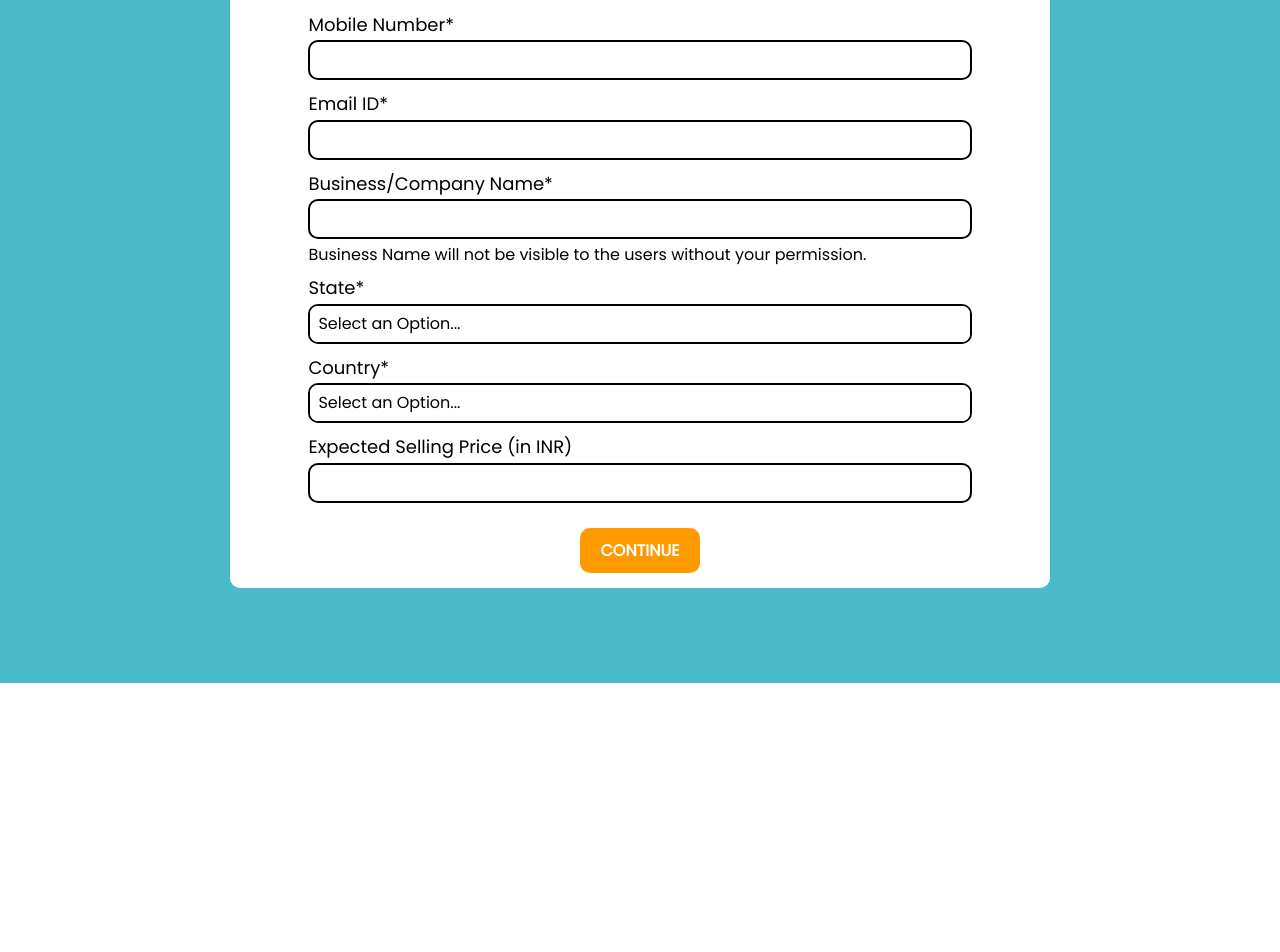
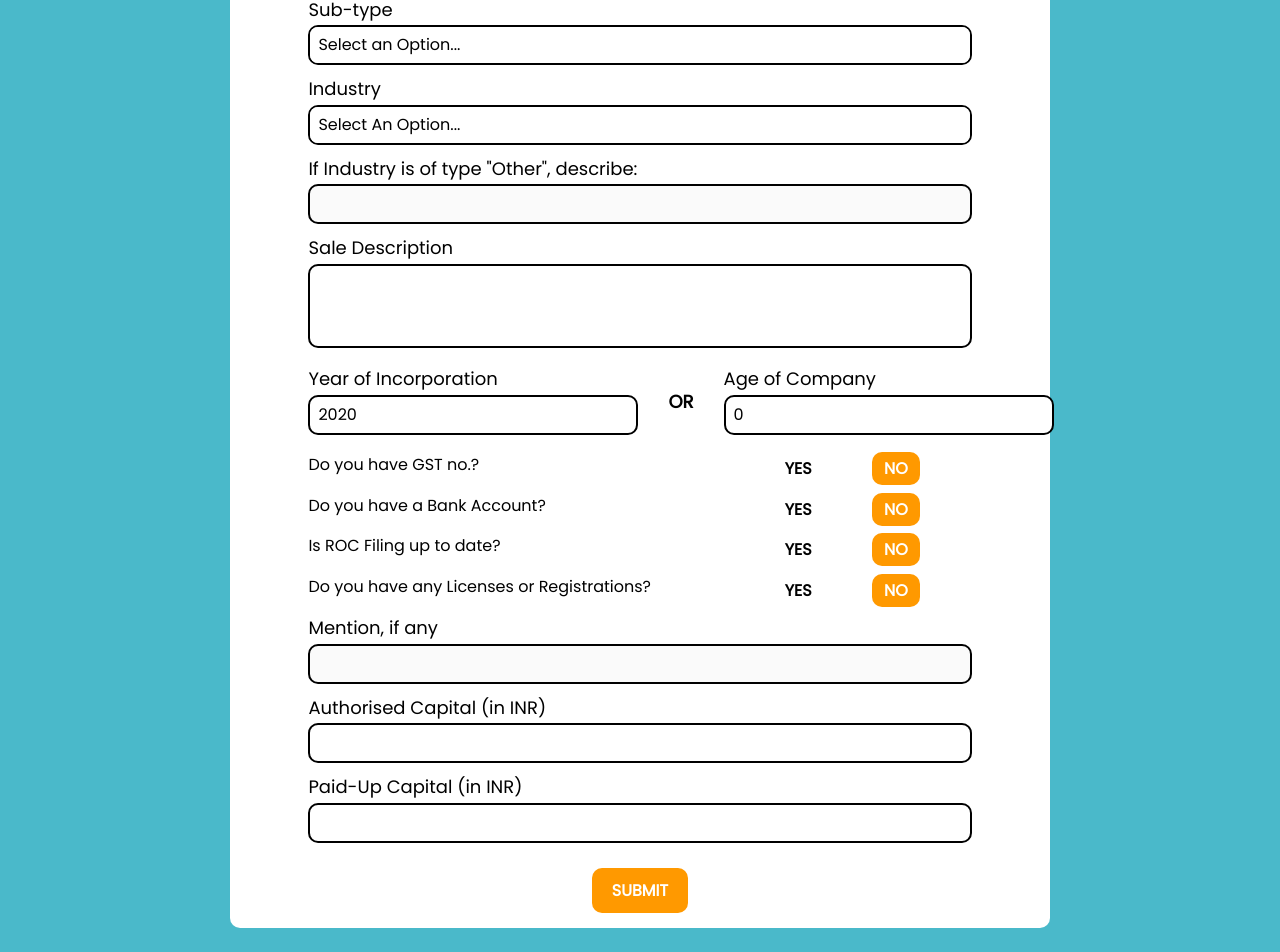
Before and after one commit to veeru153/corpmart-frontend-backup, a React (Create React App) app: page /additional-data in a window 1280 px wide. Before the commit this address led to /list-your-business. Shown: the part 289-1241 px from the top of the page. Before the commit the page ends 972 px from the top, so only its background shows below. Built offline with nearby package versions, Linux system fonts and the light colour scheme.

Commit message:
Bug Fixes

```diff
--- a/src/components/BusinessSlide/BusinessSlide.js
+++ b/src/components/BusinessSlide/BusinessSlide.js
@@ -28,7 +28,7 @@ const BusinessSlide = (props) => {
                     <div className={styles.businessInfoLabel}>Industry</div>
                     <div className={styles.businessInfoValue}>
                         {industry
-                        ?  (industry.toLowerCase() == "others" ? industryOther.toLowerCase() : industry.toLowerCase())
+                        ?  (industry.toLowerCase() == "others" && industryOther ? industryOther.toLowerCase() : industry.toLowerCase())
                         :  "Available After Contact"}
                     </div>
                 </div>
--- a/src/components/FilterSort/filterOptions/State/stateList.js
+++ b/src/components/FilterSort/filterOptions/State/stateList.js
@@ -7,6 +7,7 @@ const stateList = [
     { name: 'Chandigarh', checked: false },
     { name: 'Chattisgarh', checked: false },
     { name: 'Dadra and Nagar Haveli and Daman and Diu', checked: false },
+    { name: 'Delhi', checked: false },
     { name: 'Goa', checked: false },
     { name: 'Gujarat', checked: false },
     { name: 'Haryana', checked: false },
@@ -23,7 +24,6 @@ const stateList = [
     { name: 'Meghalaya', checked: false },
     { name: 'Mizoram', checked: false },
     { name: 'Nagaland', checked: false },
-    { name: 'National Capital Territory of Delhi', checked: false },
     { name: 'Odisha', checked: false },
     { name: 'Puducherry', checked: false },
     { name: 'Punjab', checked: false },
--- a/src/components/FilterSort/filterOptions/SubType.js
+++ b/src/components/FilterSort/filterOptions/SubType.js
@@ -15,6 +15,7 @@ class SubType extends Component {
             { name: 'Micro Finance Company', checked: false},
             { name: 'Insurance Company', checked: false},
             { name: 'Direct Selling Company', checked: false},
+            { name: 'Pvt. Ltd.', checked: false},
             { name: 'Others', checked: false},
         ],
         selectedSubTypes: [],
--- a/src/components/FilterSort/filterOptions/Type/subTypeList.js
+++ b/src/components/FilterSort/filterOptions/Type/subTypeList.js
@@ -7,6 +7,7 @@ const subTypeList = [
     { name: 'Micro Finance Company', checked: false},
     { name: 'Insurance Company', checked: false},
     { name: 'Direct Selling Company', checked: false},
+    { name: 'Pvt. Ltd.', checked: false},
     { name: 'Others', checked: false},
 ]
 
--- a/src/screens/BusinessDetails/BusinessDetails.js
+++ b/src/screens/BusinessDetails/BusinessDetails.js
@@ -29,7 +29,7 @@ class BusinessDetails extends Component {
             askingPrice: 0,
             gst: false,
             bankAcc: false,
-            ieCode: false,
+            roc: false,
             otherLicenses: false,
             balancesheet: false,
             balancesheetId: null,
@@ -87,6 +87,7 @@ class BusinessDetails extends Component {
                 res = await Axios.get(`/business-detail/?format=json&business_id=${id}`);
             }
             let data = await res.data[0];
+            console.log(data);
             this.setState((prevState) => ({
                 ...prevState,
                 currBusiness: {
@@ -95,13 +96,15 @@ class BusinessDetails extends Component {
                     type: data.company_type,
                     subtype: data.sub_type,
                     industry: data.industry,
+                    industryOther: data.industries_others_description,
                     yearOfIncorporation: data.year_of_incorporation,
                     state: data.state,
+                    askingPrice: data.admin_defined_selling_price,
                     authCapital: data.authorised_capital,
                     paidupCapital: data.paidup_capital,
                     gst: data.has_gst_number,
                     bankAcc: data.has_bank_account,
-                    ieCode: data.has_import_export_code,
+                    roc: data.roc_up_to_date,
                     otherLicenses: data.has_other_license,
                     balancesheet: data.balancesheet_available,
                     balancesheetId: data.balancesheet_id,
@@ -187,7 +190,12 @@ class BusinessDetails extends Component {
                                 </div>
                                 <div className={styles.businessInfoRow}>
                                     <div className={styles.businessInfoLabel}>Industry</div>
-                                    <div className={styles.businessInfoValue} style={{ textTransform: 'capitalize' }}>{this.state.currBusiness.industry ? this.state.currBusiness.industry.toLowerCase() : "Available after contact"}</div>
+                                    <div className={styles.businessInfoValue} style={{ textTransform: 'capitalize' }}>
+                                        {this.state.currBusiness.industry ?
+                                            this.state.currBusiness.industry.toLowerCase() == "others" ?
+                                            this.state.currBusiness.industryOther.toLowerCase() :
+                                            this.state.currBusiness.industry.toLowerCase()
+                                        : "Available after contact"}</div>
                                 </div>
                                 <div className={styles.businessInfoRow}>
                                     <div className={styles.businessInfoLabel}>State</div>
@@ -204,8 +212,8 @@ class BusinessDetails extends Component {
                                 <div className={styles.businessInfoRow}>
                                     <div className={styles.businessInfoLabel}>Paid-Up Capital</div>
                                     <div className={styles.businessInfoValue} style={{ fontWeight: 'normal' }}>
-                                        {this.state.currBusiness.paidCapital
-                                            ? <p style={{ margin: 0 }}><span style={{ fontFamily: "Arial" }}>₹</span>{this.state.currBusiness.paidCapital}</p>
+                                        {this.state.currBusiness.paidupCapital
+                                            ? <p style={{ margin: 0 }}><span style={{ fontFamily: "Arial" }}>₹</span>{this.state.currBusiness.paidupCapital}</p>
                                             : "Available After Contact"}
                                     </div>
                                 </div>
@@ -242,14 +250,14 @@ class BusinessDetails extends Component {
                                     }
                                 </div>
                                 <div className={styles.businessRegRow}>
-                                    {this.state.currBusiness.ieCode
+                                    {this.state.currBusiness.roc
                                         ? <>
                                             <CheckCircleIcon style={{ fontSize: 16, color: '#55B546' }} />
-                                            <p className={styles.regAvailable}>Import/Export code available</p>
+                                            <p className={styles.regAvailable}>ROC Filing is up to date</p>
                                         </>
                                         : <>
                                             <CancelRoundedIcon style={{ fontSize: 16, color: '#FF3232' }} />
-                                            <p className={styles.regNotAvailable}>Import/Export code not available</p>
+                                            <p className={styles.regNotAvailable}>ROC Filing not up to date</p>
                                         </>
                                     }
                                 </div>
--- a/src/screens/ListingForm/AdditionalForm.js
+++ b/src/screens/ListingForm/AdditionalForm.js
@@ -24,7 +24,7 @@ const formSchema = yup.object({
     companyAge: yup.number().positive("Age of Company cannot be negative."),
     gst: yup.boolean(),
     bankAcc: yup.boolean(),
-    ieCode: yup.boolean(),
+    roc: yup.boolean(),
     licenses: yup.boolean(),
     licenseDetails: yup.string().notRequired(),
     authCapital: yup.string().notRequired().matches(/^[0-9]*$/g, "Authorised Capital can only contain numbers."),
@@ -32,15 +32,16 @@ const formSchema = yup.object({
 })
 
 const AdditionalForm = (props) => {
-    if (!props.location.state || props.location.state == undefined) {
-        props.history.push('/list-your-business');
-    }
+    // if (!props.location.state || props.location.state == undefined) {
+    //     props.history.push('/list-your-business');
+    // }
 
     document.title = "List Your Business - CorpMart - One Stop Solution for Business Acquisition";
     useEffect(() => window.scrollTo(0, 0), []);
 
     const [error, setError] = useState(false);
     const [errorMsg, setErrorMsg] = useState('');
+    const [submitting, setSubmitting] = useState(false);
 
     let d = new Date();
     const cookies = new Cookies();
@@ -53,14 +54,15 @@ const AdditionalForm = (props) => {
             <div className={styles.ListingForm}>
                 <Formik
                     initialValues={{
-                        companyType: '', subtype: '', industry: '', saleDesc: '',
+                        companyType: '', subtype: '', industry: '', industryOther: '', saleDesc: '',
                         incorporationYear: parseInt(d.getFullYear()), companyAge: 0,
-                        gst: false, bankAcc: false, ieCode: false, licenses: false, licenseDetails: '',
+                        gst: false, bankAcc: false, roc: false, licenses: false, licenseDetails: '',
                         authCapital: '', paidupCapital: '',
                     }}
                     validationSchema={formSchema}
                     validateOnBlur
                     onSubmit={async (values, actions) => {
+                        setSubmitting(true);
                         let { formPayload } = props.location.state;
                         let applicationData = {
                             verified_by: "",
@@ -70,14 +72,14 @@ const AdditionalForm = (props) => {
                             company_type: values.companyType,
                             company_type_others_description: "",
                             sub_type: values.subtype,
-                            sub_type_others_description: "",
+                            sub_type_others_description: values.subtype,
                             industry: values.industry,
-                            industries_others_description: "",
+                            industries_others_description: values.industryOther,
                             sale_description: values.saleDesc,
                             year_of_incorporation: parseInt(values.incorporationYear),
                             has_gst_number: values.gst,
                             has_bank_account: values.bankAcc,
-                            has_import_export_code: values.ieCode,
+                            roc_up_to_date: values.roc,
                             has_other_license: values.licenses,
                             other_license: "",
                             authorised_capital: parseInt(values.authCapital),
@@ -136,6 +138,18 @@ const AdditionalForm = (props) => {
                                         onChange={props.handleChange('industry')}
                                         value={props.values.industry}
                                         options={industryList}
+                                    />
+                                </div>
+                                <div className={styles.formGroup}>
+                                    <p className={styles.inputLabel}>If Industry is of type "Other", describe: </p>
+                                    <input
+                                        id="industryOther"
+                                        onChange={props.handleChange('industryOther')}
+                                        value={props.values.industryOther}
+                                        className={styles.inputField}
+                                        autoComplete="off"
+                                        disabled={props.values.industry.toLowerCase() != "others"}
+                                        style={{ cursor: props.values.industry.toLowerCase() != "others" ? 'not-allowed' : 'text' }}
                                     />
                                 </div>
                                 <div className={styles.formGroup}>
@@ -251,15 +265,15 @@ const AdditionalForm = (props) => {
                                     </div>
                                 </div>
                                 <div className={[styles.formGroup, styles.optionGroups].join(' ')}>
-                                    <div><p>Do you have an Import/Export Code?</p></div>
+                                    <div><p>Is ROC Filing up to date?</p></div>
                                     <div>
                                         {<Button
                                             label="Yes"
-                                            type={props.values.ieCode ? "blue" : "white"}
-                                            color={props.values.ieCode ? "white" : "black"}
+                                            type={props.values.roc ? "blue" : "white"}
+                                            color={props.values.roc ? "white" : "black"}
                                             pressed={(e) => {
                                                 e.preventDefault();
-                                                props.setFieldValue('ieCode', true)
+                                                props.setFieldValue('roc', true)
                                             }}
                                             className={styles.optionBtn}
                                         />}
@@ -267,11 +281,11 @@ const AdditionalForm = (props) => {
                                     <div>
                                         {<Button
                                             label="No"
-                                            type={props.values.ieCode ? "white" : "orange"}
-                                            color={props.values.ieCode ? "black" : "white"}
+                                            type={props.values.roc ? "white" : "orange"}
+                                            color={props.values.roc ? "black" : "white"}
                                             pressed={(e) => {
                                                 e.preventDefault();
-                                                props.setFieldValue('ieCode', false)
+                                                props.setFieldValue('roc', false)
                                             }}
                                             className={styles.optionBtn}
                                         />}
@@ -337,7 +351,19 @@ const AdditionalForm = (props) => {
                                     />
                                 </div>
                             </div>
-                            <Button label="Submit" type="orange" pressed={props.handleSubmit} className={styles.submitBtn} />
+                            <Button
+                                label="Submit"
+                                type={submitting ? "#DADEE4" : "orange"}
+                                color={submitting ? "#676767" : "white"}
+                                pressed={props.handleSubmit}
+                                className={styles.submitBtn}
+                                style={{ margin: submitting ? '15px 0 0' : '15px 0'}}
+                                disabled={submitting}
+                            />
+                            {submitting
+                              ? <p className={styles.submittingText}>Submitting...</p>
+                              : null
+                            }
                         </form>
                     )}
                 </Formik>
--- a/src/screens/ListingForm/ListingForm.js
+++ b/src/screens/ListingForm/ListingForm.js
@@ -278,7 +278,7 @@ const ListingForm = (props) => {
                                         className={styles.inputField}
                                         autoComplete="off"
                                     />
-                                    <p className={styles.subtitle}>
+                                    <p className={styles.subtitle} style={{ color: 'red' }}>
                                         Business Name will not be visible to the users without your permission.
                                     </p>
                                 </div>
--- a/src/screens/ListingForm/ListingForm.module.css
+++ b/src/screens/ListingForm/ListingForm.module.css
@@ -127,6 +127,9 @@
     padding: 10px 20px;
     margin: 15px 0;
 }
+.submittingText {
+    margin: 10px 0 20px !important;
+}
 
 @media only screen and (min-width: 768px) {
     .nameFields {
--- a/src/screens/Login/Login.js
+++ b/src/screens/Login/Login.js
@@ -122,7 +122,7 @@ const Login = (props) => {
                                 <Button
                                     label="Submit"
                                     type={disableBtn ? "#DADEE4" : "orange"}
-                                    color={disableBtn ? "black" : "white"}
+                                    color={disableBtn ? "#676767" : "white"}
                                     pressed={props.handleSubmit}
                                     className={styles.submitBtn}
                                     disabled={disableBtn}
```
